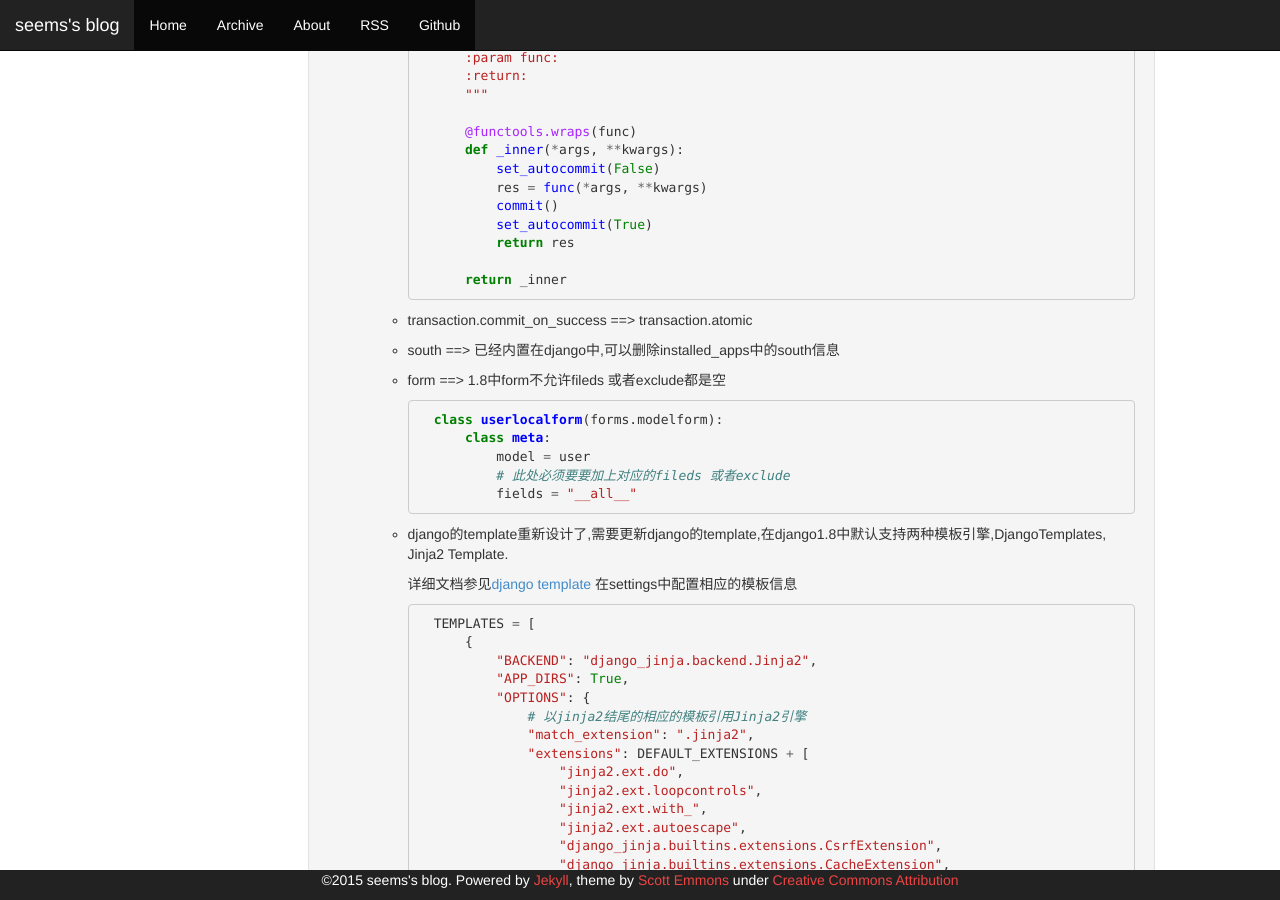
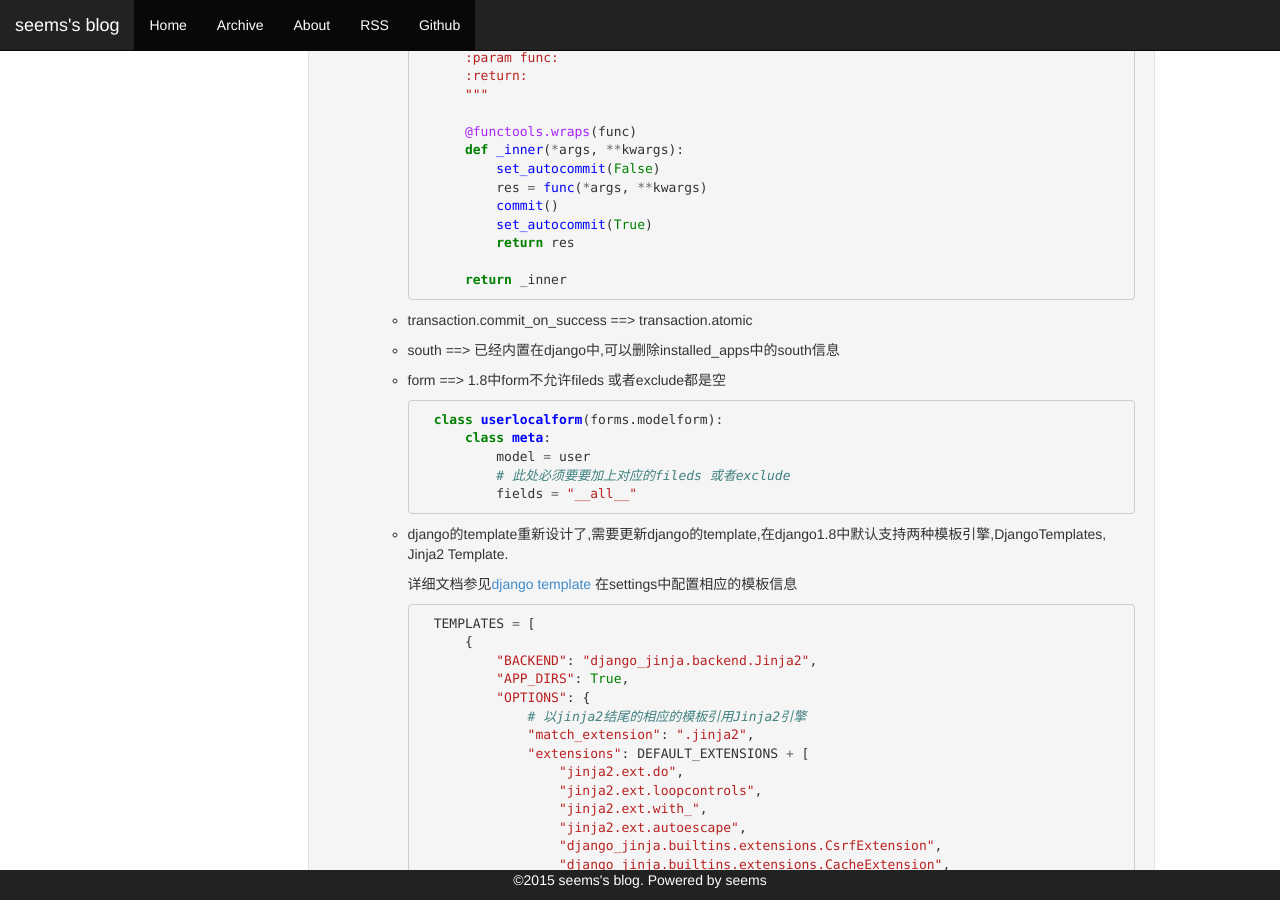
Before and after one commit to Gandalf-Pl/seems, a Jekyll site: the page built from index.html, in a window 1280 px wide and 900 px high, scrolled down 614 px. Built offline with Jekyll 4.4.1, drawn with Linux system fonts in a browser that asks for light colours; Markdown is read by kramdown in place of the engine named in the settings; the list of posts is cut into pages by our own code.

Commit message:
modify footer

```diff
--- a/_includes/footer.html
+++ b/_includes/footer.html
@@ -1,9 +1,7 @@
 <div class="container-fluid">
     <div class="row-fluid">
         <div class="span12 footer navbar-inverse navbar-fixed-bottom">
-            <p class="copyright">&copy;{{ site.time | date: '%Y' }} {{ site.name }}. Powered by <a href="http://jekyllrb.com">Jekyll</a>, theme by <a href="https://github.com/scotte/jekyll-clean">Scott Emmons</a>
-            under
-            <a href="http://creativecommons.org/licenses/by/4.0/">Creative Commons Attribution</a></p>
+            <p class="copyright">&copy;{{ site.time | date: '%Y' }} {{ site.name }}. Powered by seems
         </div>
     </div>
 </div>
```
